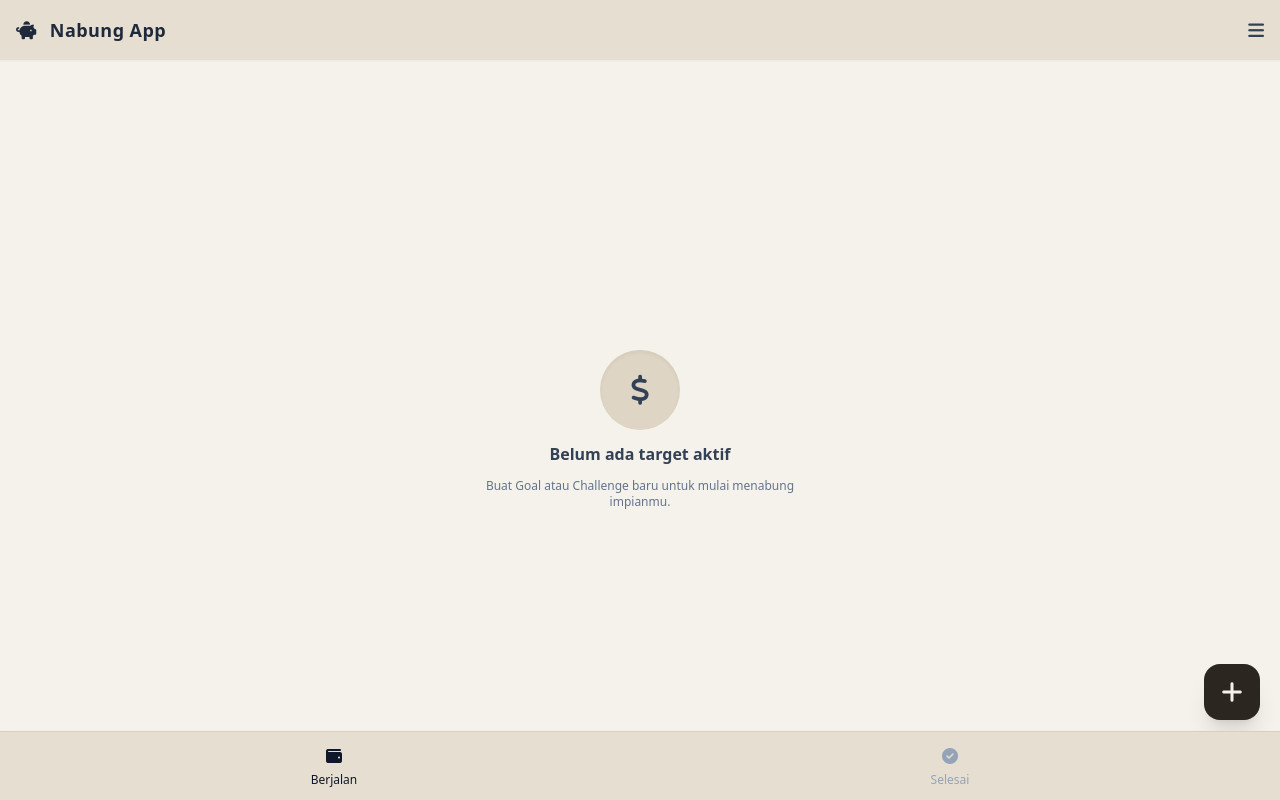
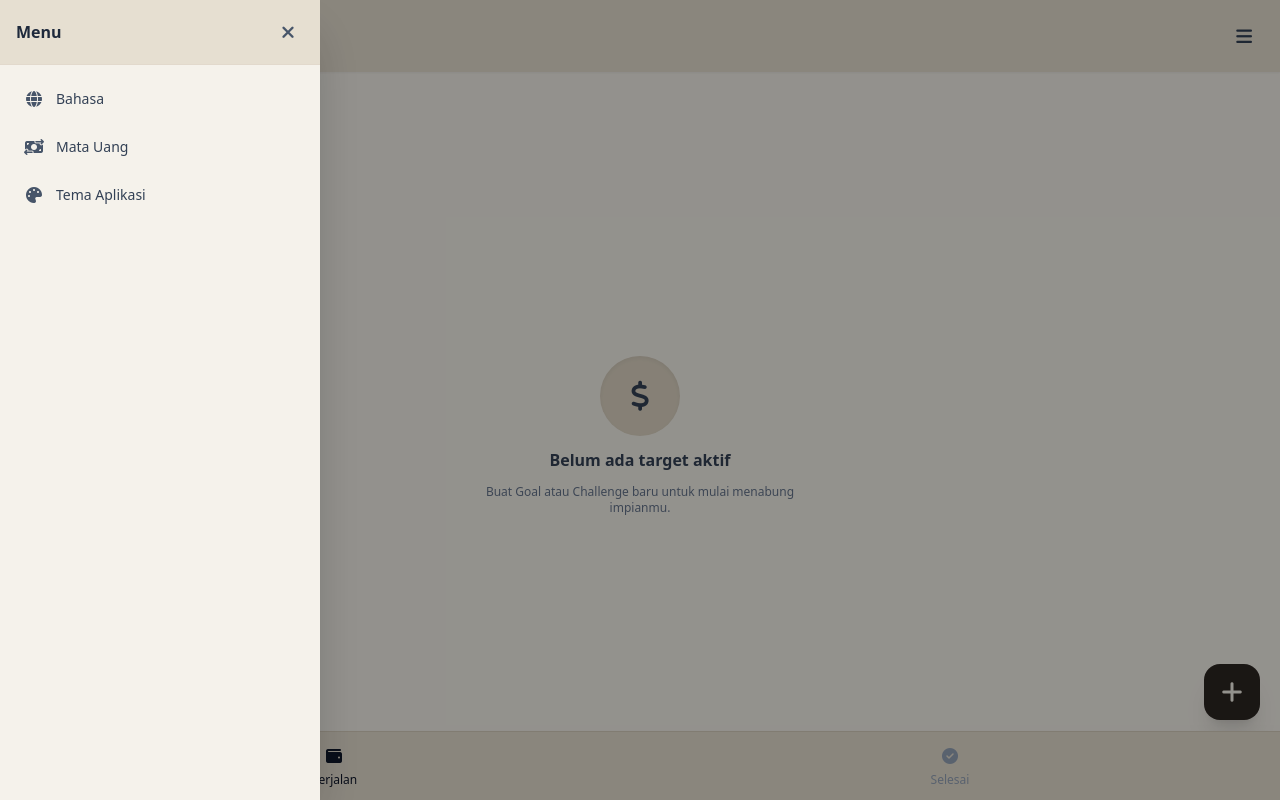
Before and after one commit to mikstyler/web-nabung, a plain HTML site: page index.html in a window 1280 px wide. Both pictures are taken after a click on the button 1256 px from the left and 30 px from the top of the page. Drawn offline with nearby package versions, Linux system fonts and the light colour scheme.

Commit message:
Update index.html

```diff
--- a/index.html
+++ b/index.html
@@ -21,7 +21,9 @@
     <!-- Header -->
     <header class="bg-[#e6dfd1] p-4 shadow-sm flex justify-between items-center z-10 flex-shrink-0">
         <h1 class="text-lg font-bold tracking-wide"><i class="fa-solid fa-piggy-bank mr-2"></i> Nabung App</h1>
-        <button class="text-lg text-slate-700 focus:outline-none"><i class="fa-solid fa-bars"></i></button>
+        <button onclick="toggleMenu()" class="text-lg text-slate-700 focus:outline-none w-10 h-10 rounded-xl flex items-center justify-center transition active:scale-90 hover:bg-[#ded5c4]">
+            <i class="fa-solid fa-bars" id="menu-icon"></i>
+        </button>
     </header>
 
     <!-- Main Content -->
@@ -51,6 +53,43 @@
             <span>Selesai</span>
         </button>
     </nav>
+
+    <!-- Sidebar Menu (Hamburger Drawer) -->
+    <div id="menu-overlay" class="fixed inset-0 bg-black/40 backdrop-blur-xs z-50 hidden opacity-0 transition-opacity duration-300">
+        <div id="sidebar" class="absolute top-0 left-0 bottom-0 w-3/4 max-w-xs bg-[#f5f2eb] shadow-2xl transform -translate-x-full transition-transform duration-300 ease-out flex flex-col">
+
+            <!-- Header Sidebar -->
+            <div class="p-4 border-b border-[#e2d9cc] flex justify-between items-center bg-[#e6dfd1]">
+                <h3 class="text-base font-bold text-slate-800">Menu</h3>
+                <button onclick="toggleMenu()" class="text-slate-600 w-8 h-8 rounded-lg flex items-center justify-center active:scale-90 hover:bg-[#ded5c4]">
+                    <i class="fa-solid fa-xmark text-lg"></i>
+                </button>
+            </div>
+
+            <!-- List Menu -->
+            <div class="p-3 space-y-1 overflow-y-auto flex-grow">
+
+                <!-- Bahasa -->
+                <button onclick="alert('Menu Bahasa')" class="w-full p-3 rounded-xl flex items-center space-x-3 text-left text-slate-700 hover:bg-[#e6dfd1] active:scale-95 transition">
+                    <i class="fa-solid fa-globe w-5 text-center text-slate-600"></i>
+                    <span class="text-sm font-medium">Bahasa</span>
+                </button>
+
+                <!-- Mata Uang -->
+                <button onclick="alert('Menu Mata Uang')" class="w-full p-3 rounded-xl flex items-center space-x-3 text-left text-slate-700 hover:bg-[#e6dfd1] active:scale-95 transition">
+                    <i class="fa-solid fa-money-bill-transfer w-5 text-center text-slate-600"></i>
+                    <span class="text-sm font-medium">Mata Uang</span>
+                </button>
+
+                <!-- Tema Aplikasi -->
+                <button onclick="alert('Menu Tema Aplikasi')" class="w-full p-3 rounded-xl flex items-center space-x-3 text-left text-slate-700 hover:bg-[#e6dfd1] active:scale-95 transition">
+                    <i class="fa-solid fa-palette w-5 text-center text-slate-600"></i>
+                    <span class="text-sm font-medium">Tema Aplikasi</span>
+                </button>
+
+            </div>
+        </div>
+    </div>
 
     <!-- Popup Pilihan Tipe Target (Modal) -->
     <div id="target-popup" class="fixed inset-0 bg-black/40 backdrop-blur-xs z-50 flex items-center justify-center p-4 hidden transition-opacity opacity-0 duration-200">
@@ -90,44 +129,64 @@
         </div>
     </div>
 
-    <!-- Script Interaktif Popup -->
+    <!-- Script Interaktif -->
     <script>
+        const menuOverlay = document.getElementById('menu-overlay');
+        const sidebar = document.getElementById('sidebar');
+
+        function toggleMenu() {
+            if (menuOverlay.classList.contains('hidden')) {
+                menuOverlay.classList.remove('hidden');
+                setTimeout(() => {
+                    menuOverlay.classList.remove('opacity-0');
+                    sidebar.classList.remove('-translate-x-full');
+                }, 10);
+            } else {
+                menuOverlay.classList.add('opacity-0');
+                sidebar.classList.add('-translate-x-full');
+                setTimeout(() => {
+                    menuOverlay.classList.add('hidden');
+                }, 300);
+            }
+        }
+
+        menuOverlay.addEventListener('click', function(e) {
+            if (e.target === menuOverlay) {
+                toggleMenu();
+            }
+        });
+
         const popup = document.getElementById('target-popup');
         const popupContent = document.getElementById('popup-content');
         const plusIcon = document.getElementById('plus-icon');
 
         function togglePopup() {
             if (popup.classList.contains('hidden')) {
-                // Munculkan popup dengan animasi
                 popup.classList.remove('hidden');
                 setTimeout(() => {
                     popup.classList.remove('opacity-0');
                     popupContent.classList.remove('scale-95');
                     popupContent.classList.add('scale-100');
                 }, 10);
-                // Putar ikon plus jadi silang (X)
                 plusIcon.classList.remove('fa-plus');
                 plusIcon.classList.add('fa-xmark');
             } else {
-                // Tutup popup dengan animasi
                 popup.classList.add('opacity-0');
                 popupContent.classList.remove('scale-100');
                 popupContent.classList.add('scale-95');
                 setTimeout(() => {
                     popup.classList.add('hidden');
                 }, 200);
-                // Kembalikan ikon jadi plus
                 plusIcon.classList.remove('fa-xmark');
                 plusIcon.classList.add('fa-plus');
             }
         }
 
         function pilihTarget(tipe) {
-            alert('Kamu memilih: ' + tipe + '\nForm pengisian target akan kita buat selanjutnya!');
+            alert('Kamu memilih: ' + tipe);
             togglePopup();
         }
 
-        // Tutup popup jika area luar card diklik
         popup.addEventListener('click', function(e) {
             if (e.target === popup) {
                 togglePopup();
```
